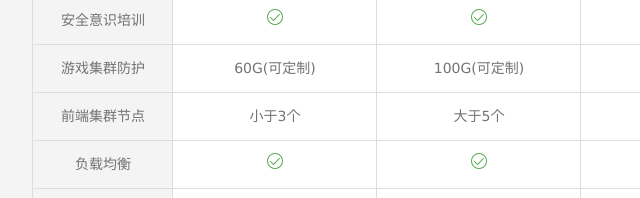
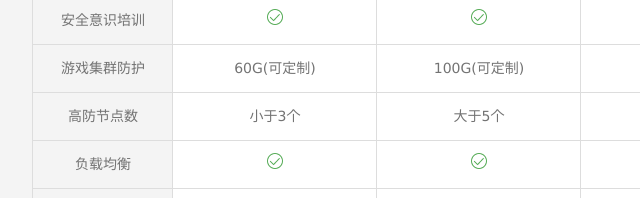
Before and after one commit to zensec/zensec.github.io, a plain HTML site: page prices/index.htm in a window 1280 px wide. Shown: the part 1057-1255 px from the top of the page, 127-767 px from the left. Drawn offline with Linux system fonts and the light colour scheme.

Commit message:
Update index.htm

```diff
--- a/prices/index.htm
+++ b/prices/index.htm
@@ -66,7 +66,7 @@
 		<div class="s_td">数据库异地容灾</div>
 		<div class="s_td">安全意识培训</div>
 		<div class="s_td">游戏集群防护</div>
-		<div class="s_td">前端集群节点</div>
+		<div class="s_td">高防节点数</div>
 		<div class="s_td">负载均衡</div>
 		<div class="s_td">异常行为分析</div>
 		<div class="s_td">隐藏后端IP</div>
```
